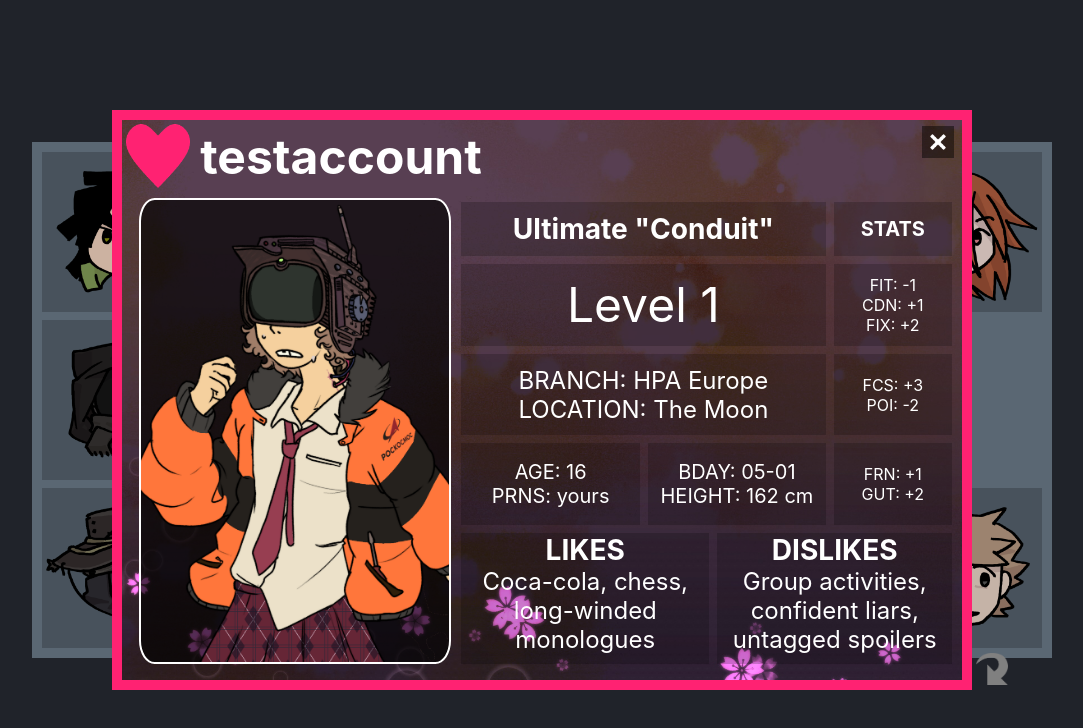
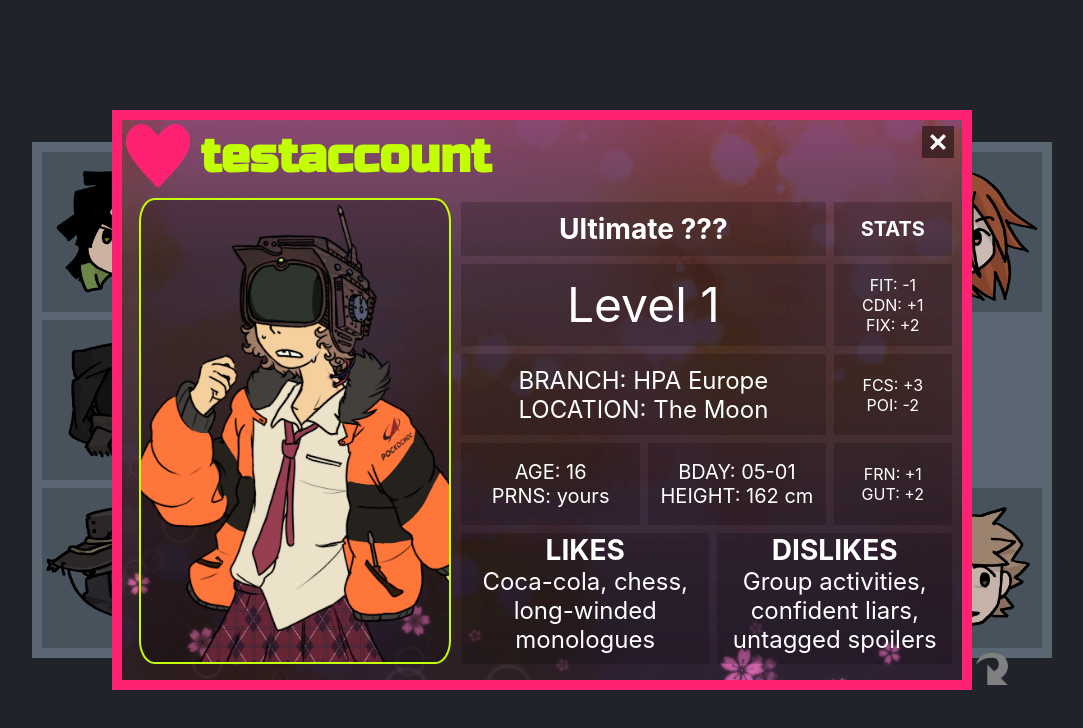
Before and after one commit to SNTPG/shds-site, a React (Create React App) app in the folder site/: page / in a window 1280 px wide. Both pictures are taken after a click on the button 1060 px from the left and 400 px from the top of the page. Shown: the top 728 px of the page, without its empty margins (98-1181 px from the left). Built offline with nearby package versions, Linux system fonts and the light colour scheme.

Commit message:
Fonts & a bit of styling

```diff
--- a/site/src/App.css
+++ b/site/src/App.css
@@ -5,6 +5,11 @@
 body{
   overflow-y:hidden;
   overflow-x:hidden;
+}
+
+@font-face{
+  font-family: russoOne;
+  src: url('./assets/fonts/RussoOne-Regular.ttf');
 }
 
 p {
@@ -33,6 +38,7 @@
   color: white;
 }
 
+/* ID Card */
 #idcard {
   animation: fadeInAnimation ease 1s;
   animation-delay:0.5s;
@@ -118,6 +124,8 @@
   display:inline;
   margin-left:10px;
   font-size:6vh;
+  font-family: russoOne;
+  color:#c2ff03;
 }
 
 #idlogo{
@@ -133,12 +141,13 @@
   margin-bottom:2vh;
 }
 
+/* TODO: Nix this when on mobile */
 #idportrait{
   margin-left:2%;
   max-height:85%;
-  border: white solid 2px;
+  border: #c2ff03 solid 2px;
   border-radius:5%;
-  background:#000a;
+  background:#0004;
 }
 
 .grid-container {
@@ -254,6 +263,8 @@
   display:flex;
 }
 
+/* TODO: Fucking fix the alignment here */
+
 .idlikes > h3, .iddislikes > h3{
   align-items:flex-start;
 }
@@ -305,7 +316,6 @@
   justify-content: center;
 }
 
-
 #flipButtonFront:hover, #flipButtonBack:hover{
   filter:none;
 }
@@ -322,17 +332,20 @@
   height:2vh;
 }
 
+
+/* Cast Page */
+
 #castOverlay {
   display:flex;
   align-items:center;
   justify-content:center;
 
-  -webkit-transform: rotate(0deg);
+  /*-webkit-transform: rotate(0deg);
   -moz-transform: rotate(0deg);
   -ms-transform: rotate(0deg);
   -o-transform: rotate(0deg);
-  transform: rotate(0deg);
-}
+  transform: rotate(0deg);*/
+} /* World's worst position:fixed hack */
 
 #castOverlay > div{
   position:absolute;
--- a/site/src/components/Card.js
+++ b/site/src/components/Card.js
@@ -275,7 +275,7 @@
     "jones":
         {
         "age": "16",
-        "bio": "Jones lives on the moon, as it is the only safe way for him to pursue his talent, according to his supervisor and instructor, Doctor Lovell, former Ultimate Aerospace Engineer and current crackhead genius who is unfortunately too smart and useful for Hope's Peak to fire despite her unruly and defiant attitude. His talent, personal history, and mission, exactly, is extremely ambiguous, but it likely has to do with the mad doctor's theories of life outside of Earth. He is currently on parole.",
+        "bio": "Lorem ipsum dolor sit amet, consectetur adipiscing elit, sed do eiusmod tempor incididunt ut labore et dolore magna aliqua. Ut enim ad minim veniam, quis nostrud exercitation ullamco laboris nisi ut aliquip ex ea commodo consequat. Duis aute irure dolor in reprehenderit in voluptate velit esse cillum dolore eu fugiat nulla pariatur. Excepteur sint occaecat cupidatat non proident, sunt in culpa qui officia deserunt mollit anim id est laborum.",
         "birthday": "05-01",
         "branch": "Europe",
         "coordination": "+1",
@@ -297,7 +297,7 @@
         "poise": "-2",
         "pronouns": "yours",
         "username": "testaccount",
-        "vocation": "Ultimate \"Conduit\""
+        "vocation": "Ultimate ???"
         },
     "mai":
         {
@@ -501,7 +501,7 @@
     const extramental = (info.extmental ? <p>{info.extmentalstr}</p> : "");
     const extramurder = (info.extmurder ? <p>{info.extmurderstr}</p> : "");
     return(
-        <div id="idcard">
+        <div id="idcard" className={props.char}>
             <div id="idflip">
                 <div id="idfront" style={{backgroundImage: "url(\"/bgtest.jpg\")"}}>
                     <div id="idheader">
```
Also changed, not shown: site/public/bgtest.jpg, site/src/assets/fonts/RussoOne-Regular.ttf (added).
